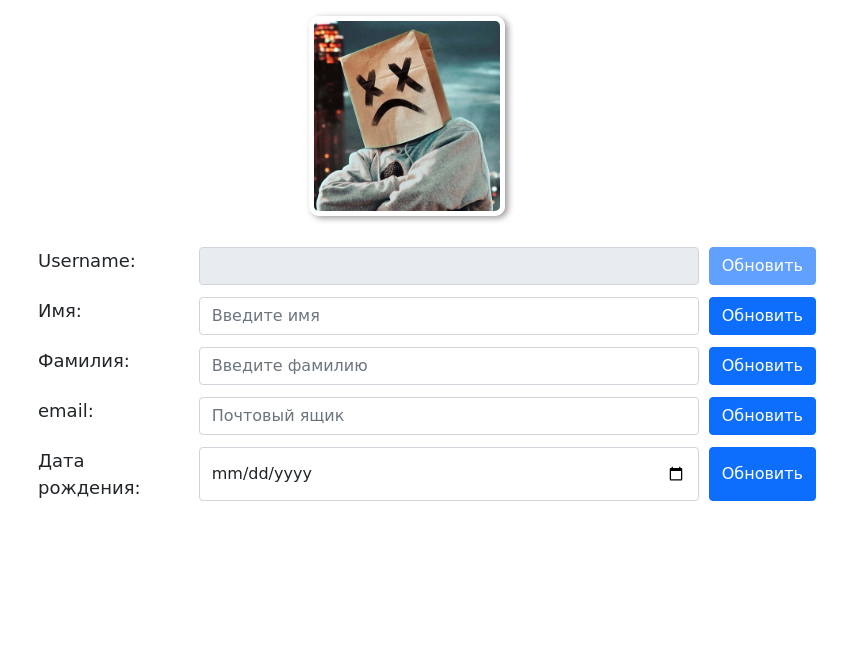
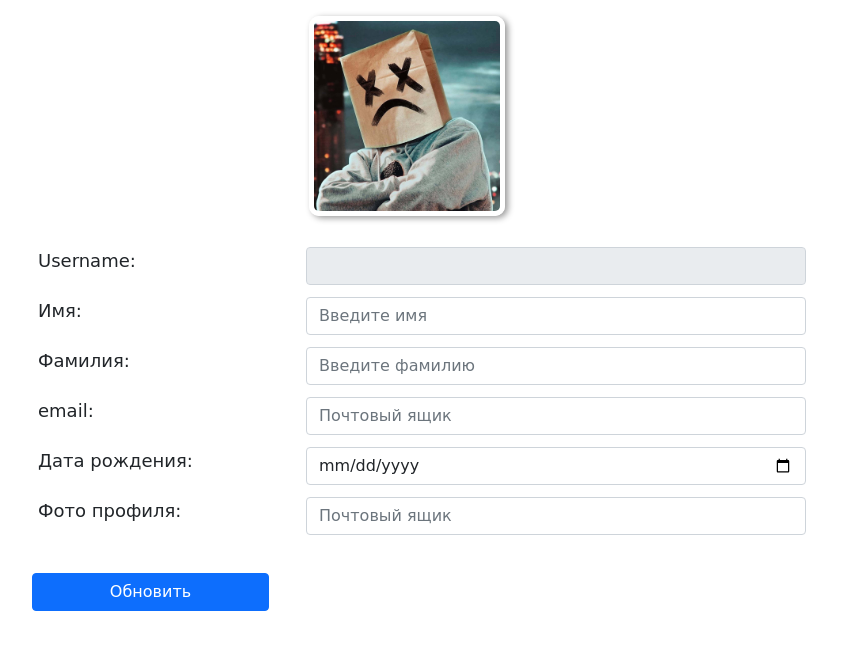
Before and after one commit to swankeyyy/ps4marketfull, a Vue app in the folder frontend/: page /profile in a window 1280 px wide. Shown: the top 650 px of the page, without its empty margins (233-1080 px from the left). Built offline with nearby package versions, Linux system fonts and the light colour scheme; no server answers.

Commit message:
work patch on all profile fields exclude photo

```diff
--- a/frontend/src/components/pages/profile_page.vue
+++ b/frontend/src/components/pages/profile_page.vue
@@ -8,34 +8,35 @@
                 <div class="info_row">Username:
                     <div class="inner"><input class="form-control" type="text" :placeholder="username"
                                               disabled>
-                        <button type="button" class="btn btn-primary" disabled>Обновить</button>
                     </div>
                 </div>
                 <div class="info_row">Имя:
                     <div class="inner"><input class="form-control" type="text" placeholder="Введите имя"
                                               v-model="first_name"
                     >
-                        <button type="button" class="btn btn-primary">Обновить</button>
                     </div>
                 </div>
                 <div class="info_row">Фамилия:
                     <div class="inner"><input class="form-control" type="text" placeholder="Введите фамилию"
                                               v-model="last_name">
-                        <button type="button" class="btn btn-primary">Обновить</button>
                     </div>
                 </div>
                 <div class="info_row">email:
                     <div class="inner"><input class="form-control" type="text" placeholder="Почтовый ящик"
                                               v-model="email">
-                        <button type="button" class="btn btn-primary">Обновить</button>
                     </div>
                 </div>
                 <div class="info_row">Дата рождения:
                     <div class="inner"><input class="form-control" type="date" placeholder="Дата рождения"
                                               v-model="date_birth">
-                        <button type="button" class="btn btn-primary" @click="updater">Обновить</button>
                     </div>
                 </div>
+                <div class="info_row">Фото профиля:
+                    <div class="inner"><input class="form-control" type="text" placeholder="Почтовый ящик"
+                                              v-model="email">
+                    </div>
+                </div>
+                <button type="button" class="btn btn-primary" @click="updater">Обновить</button>
             </div>
         </div>
     </div>
@@ -95,6 +96,10 @@ export default {
 </script>
 
 <style scoped>
+button {
+    margin-top: 4%;
+    max-width: 30%;
+}
 p {
     margin-top: 20px;
     font-size: 12px;
```
